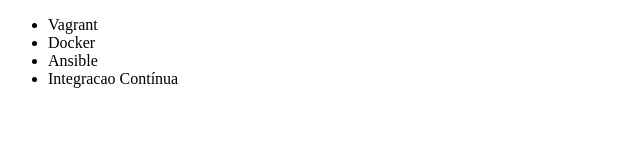
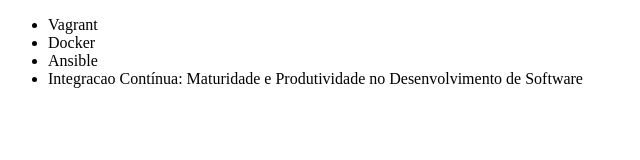
Before and after one commit to rodrigoazzevedo/alura-git, a plain HTML site: page index.html in a window 1280 px wide. Shown: the whole page, without its empty margins (0-640 px from the left). Drawn offline with Linux system fonts and the light colour scheme.

Commit message:
Renomeando curso de Integracao Continua

```diff
--- a/index.html
+++ b/index.html
@@ -9,7 +9,7 @@
 		<li>Vagrant</li>
 		<li>Docker</li>
 		<li>Ansible</li>
-		<li>Integracao Contínua</li>
+		<li>Integracao Contínua: Maturidade e Produtividade no Desenvolvimento de Software</li>
 
 	</ul>
 </body>
```
